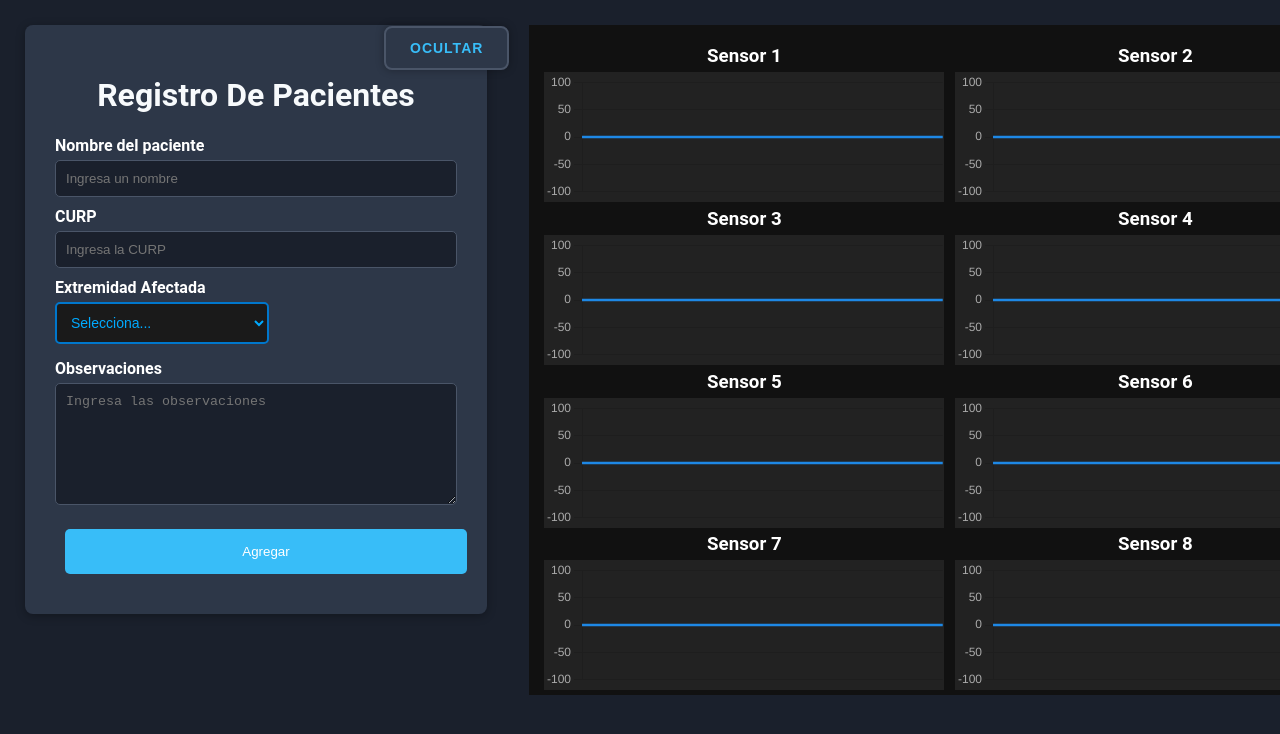
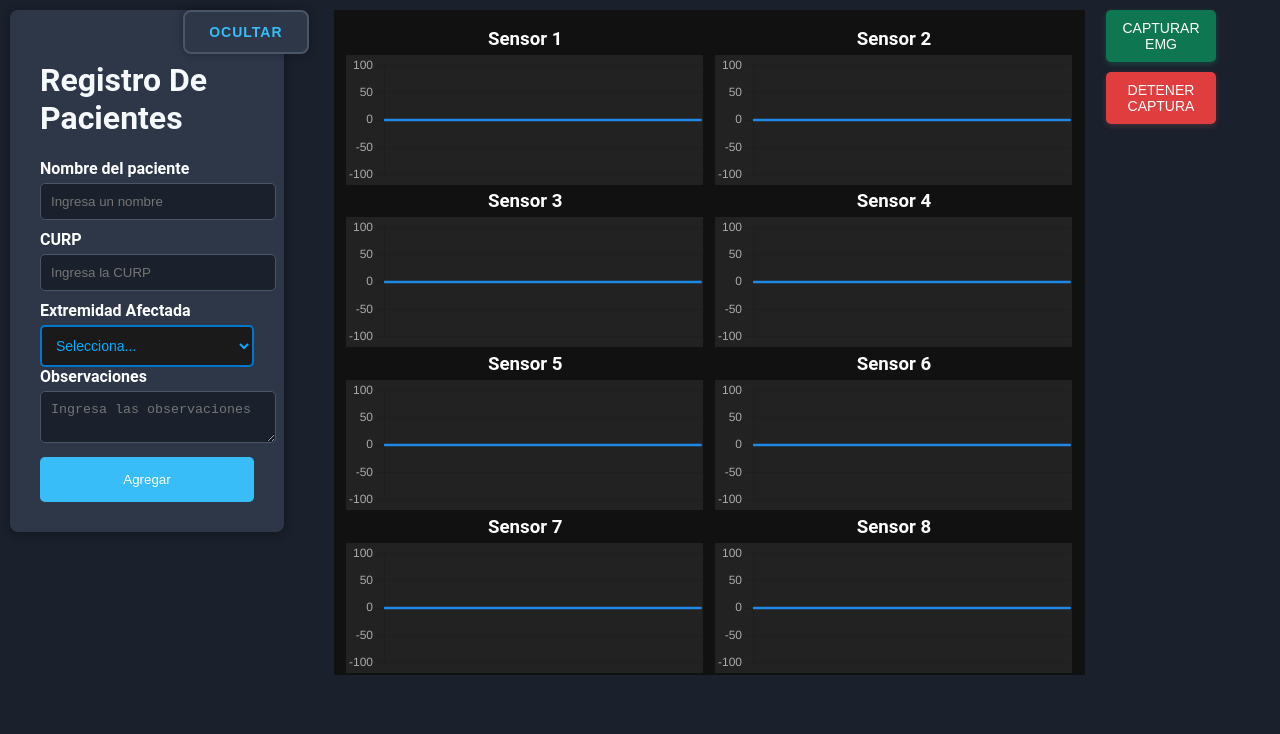
Before and after one commit to Kevin-K01/APP_RecDatosEMG, a React (Vite) app: page / in a window 1280 px wide. Shown: the top 734 px of the page. Built offline with nearby package versions, Linux system fonts and the light colour scheme; no server answers.

Commit message:
se modificaron los css

```diff
--- a/src/assets/Styles_css/Graficas.css
+++ b/src/assets/Styles_css/Graficas.css
@@ -1,21 +1,26 @@
-
 /* Estilos de la gráfica */
 .grafica-container {
   display: grid;
   grid-template-columns: 1fr 1fr;
   gap: 11px;
+  left:-6%;
   background: #111;
-  padding: 15px;
+  padding: 1%;
   height: 640px;
-  transition: transform 0.5s ease-in-out; /* Transición para mover la gráfica */
+  margin-left: auto;
+  margin-right: auto;
+  transition: transform 0.5s ease-in-out;
   position: relative;
-  right:10%;
+  justify-items: center;
+  width: 100%;
+  max-width: 800px;
 }
 
 /* Los elementos dentro de la gráfica */
 .grafica-item {
   height: 130px;
-  width: 400px;
+  width: 100%;
+  max-width: 400px;
 }
 
 .grafica-title {
@@ -26,14 +31,16 @@
 
 canvas {
   background: #222;
+  width: 100%;
+  height: 100%;
 }
-
 
 /* Mueve las gráficas solo cuando el formulario se oculta */
 .formulario.hide ~ .grafica-container {
-  transform: translateX(-61%); /* Ajuste: mueve solo hasta un 60% para que las gráficas sigan visibles */
+  transform: translateX(-54%); /* Ajuste: mueve  para que las gráficas sigan visibles */
 }
 
+/* Mantiene las gráficas en su posición original cuando el formulario está visible */
 .formulario.show ~ .grafica-container {
-  transform: translateX(0); /* Las gráficas vuelven a su posición original cuando el formulario está visible */
+  transform: translateX(0);
 }
--- a/src/assets/Styles_css/formulario.css
+++ b/src/assets/Styles_css/formulario.css
@@ -1,16 +1,19 @@
 /* Estilos generales del contenedor */
 .contenedor {
   display: flex;
+  flex-direction: row;
   align-items: flex-start;
-  gap: 20px;
-  padding: 25px;
-  max-width: 100%; /* Evita que sea más ancho de lo necesario */
-  overflow: hidden;
-
-
+  gap: auto;
+  padding: 10px;
+  max-width: 100%;
+}
+.errorm, .successm {
+  position: absolute;
+  top:15%;
+  right: 2%;
 }
 
-/* estilo de botn para mostrar u ocultar formulario */
+/* Estilo de botón para mostrar u ocultar formulario */
 .toggle-button {
   background: #2d3748;
   color: #38bdf8;
@@ -18,8 +21,9 @@
   cursor: pointer;
   padding: 12px 24px;
   position: relative;
-  right: 10%;  /*controla la posición del boton para ver u ocultar el formulario* 1030px*/
-  top: 1px;
+  left: -8%;
+  gap: auto;
+  top: auto;
   z-index: 2;
   font-size: 14px;
   font-weight: bold;
@@ -31,53 +35,52 @@
   transition: all 0.5s ease-in-out;
 }
 
-/* Efecto Hover: Resalta el botón con un brillo azul */
+/* Efecto Hover */
 .toggle-button:hover {
-  background: #1e293b; /* Azul más oscuro */
-  box-shadow: 0 0 10px rgba(56, 189, 248, 0.5); /* Sombra azul */
+  background: #1e293b;
+  box-shadow: 0 0 10px rgba(56, 189, 248, 0.5);
   transform: scale(1.05);
   color: #0ea5e9;
   border-color: #0ea5e9;
 }
 
-/* Efecto Active: Da la sensación de ser presionado */
+/* Efecto Active */
 .toggle-button:active {
   transform: scale(0.98);
   box-shadow: 0 0 5px rgba(56, 189, 248, 0.6);
   border-color: #38bdf8;
 }
 
-
-
 /* Mueve el botón cuando el formulario se oculta */
 .formulario.hide ~ .toggle-button {
-  transform: translateX(-300%); /* Mueve el botón junto con las gráficas */
+  transform: translateX(-220%);
 }
 
 /* Mantiene el botón en su posición original cuando el formulario está visible */
 .formulario.show ~ .toggle-button {
-  transform: translateX(0); /* Vuelve a la posición original */
+  transform: translateX(0);
 }
-
 
 /* Estilos del formulario */
 .formulario {
   transition: transform 0.5s ease-in-out;
-  width: 800px;
+  width: auto;
+  max-width: 800px;
   padding: 30px;
   background: #2d3748;
   border-radius: 8px;
   box-shadow: 0 2px 10px rgba(0, 0, 0, 0.3);
   position: relative;
-  z-index: 1; /* Para asegurar que no se sobreponga con otros elementos */
+  z-index: 1;
 }
 
+
 .formulario.hide {
-  transform: translateX(-110%); /* Mueve el formulario hacia la izquierda fuera de la vista */
+  transform: translateX(-110%);
 }
 
 .formulario.show {
-  transform: translateX(0); /* Mueve el formulario a su posición original */
+  transform: translateX(0);
 }
 
 .formulario label {
@@ -89,7 +92,8 @@
 
 .formulario input,
 .formulario textarea {
-  width: 380px;
+  width: 100%;
+  max-width: auto;
   padding: 10px;
   margin-bottom: 10px;
   border: 1px solid #4a5568;
@@ -99,13 +103,13 @@
 }
 
 .formulario textarea {
-  height: 100px;
+  height: 100%;
 }
 
 .formulario button {
   width: 100%;
   padding: 15px;
-  margin: 10px;
+  margin: auto;
   background-color: #38bdf8;
   color: white;
   border: none;
@@ -120,13 +124,10 @@
 /* Contenedor de los botones */
 .botones {
   display: flex;
-  flex-direction:column;
-  gap: 11px;
+  flex-direction: column;
+  gap: 10px;
   z-index: 2;
-}
-
-h1 {
-  text-align: center;
+  align-items: center;
 }
 
 /* Estilos generales para los botones */
@@ -138,9 +139,11 @@ h1 {
   border: none;
   transition: all 0.5s ease-in-out;
   cursor: pointer;
+  position: relative;
+  right:50%;
   text-transform: uppercase;
-  position: relative; /* Asegura que el desplazamiento funcione correctamente */
-  right: 145%;
+  width: 100%;
+  max-width: auto;
 }
 
 /* Estilos del botón Capturar */
@@ -156,7 +159,6 @@ h1 {
   transform: translateY(-1px);
 }
 
-
 /* Estilos del botón Detener */
 .detener {
   background-color: #e03e3e;
@@ -170,51 +172,43 @@ h1 {
   transform: translateY(-1px);
 }
 
-
-
-
 /* Mueve los botones cuando el formulario se oculta */
 .formulario.hide ~ .botones .capturar,
 .formulario.hide ~ .botones .detener {
-  transform: translateX(40%); /* Mueve los botones hacia la izquierda */
+  transform: translateX(-250%);
 }
 
 /* Mantiene los botones en su posición cuando el formulario está visible */
 .formulario.show ~ .botones .capturar,
 .formulario.show ~ .botones .detener{
-  transform: translateX(0); /* Vuelve a la posición original */
+  transform: translateX(0);
 }
 
-.formulario.hide ~ .botones .errorm{
-  transform: translateX(100%); /* Mueve los mensajes hacia la izquierda */
+/* Estilos para los mensajes de error y éxito */
+.formulario.hide ~ .botones .errorm {
+  transform: translateX(-150%);
 }
 
-.formulario.hide ~ .botones .successm{
-  transform: translateX(100%);
-
+.formulario.hide ~ .botones .successm {
+  transform: translateX(-150%);
 }
 
-.formulario.show ~ .botones .errorm{
-  transform: translateX(-140%); /* Mueve los mensajes hacia la izquierda */
+.formulario.show ~ .botones .errorm {
+  transform: translateX(0);
 }
 
-.formulario.show ~ .botones .successm{
+.formulario.show ~ .botones .successm {
   transform: translateX(0);
-
 }
-
-
-
 
 /* Fondo general */
 body {
   background-color: #1a202c;
   font-family: 'Roboto', sans-serif;
-  margin: 0;
-  padding: 0;
+  margin: auto;
+  padding: auto;
   color: #f7fafc;
 }
-
 
 /* Estilos generales del select */
 select {
@@ -227,8 +221,7 @@ select {
   outline: none;
   cursor: pointer;
   transition: all 0.3s ease-in-out;
-  margin: 0px;
-  margin-bottom: 15px;
+  margin-bottom: auto;
 }
 
 /* Cambia el color cuando el usuario se coloca sobre el */
```
